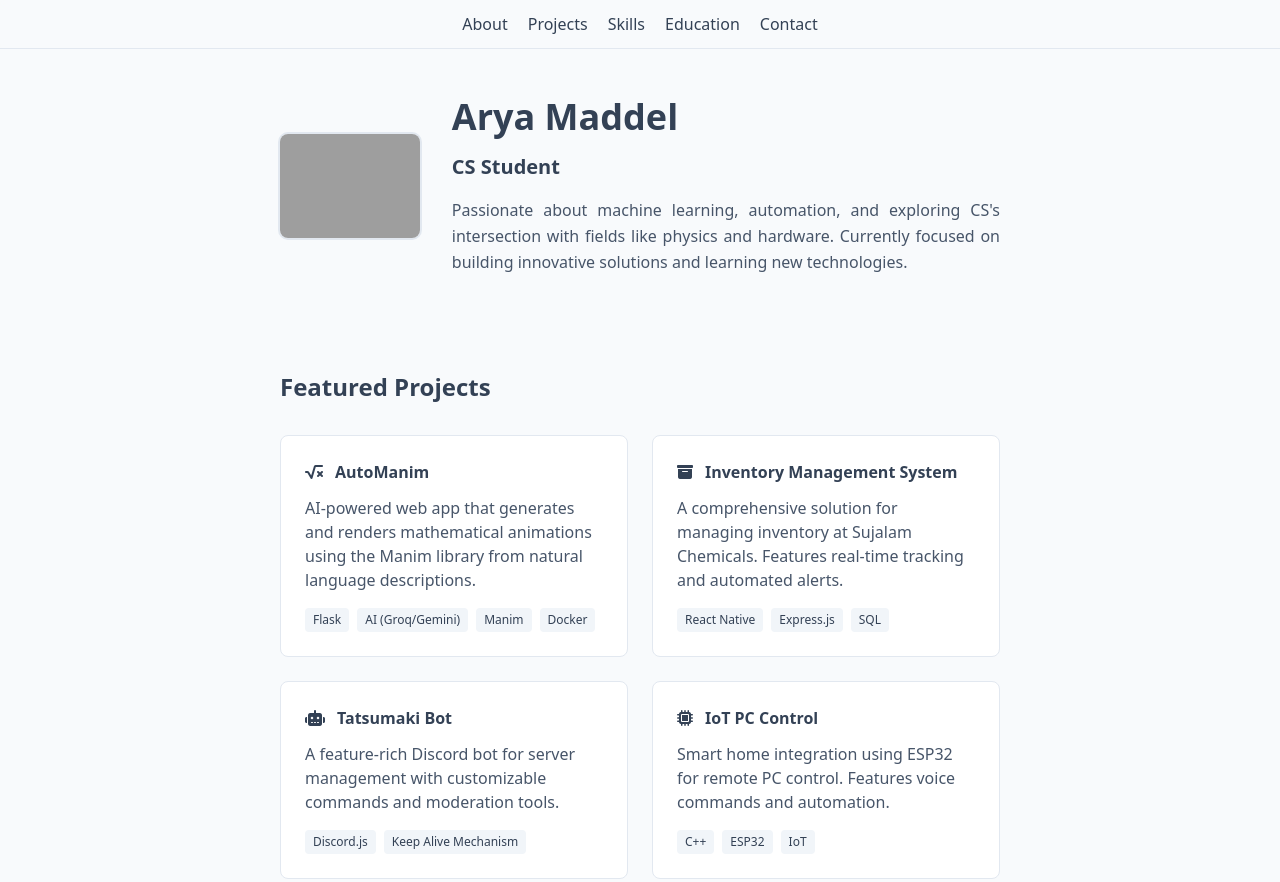
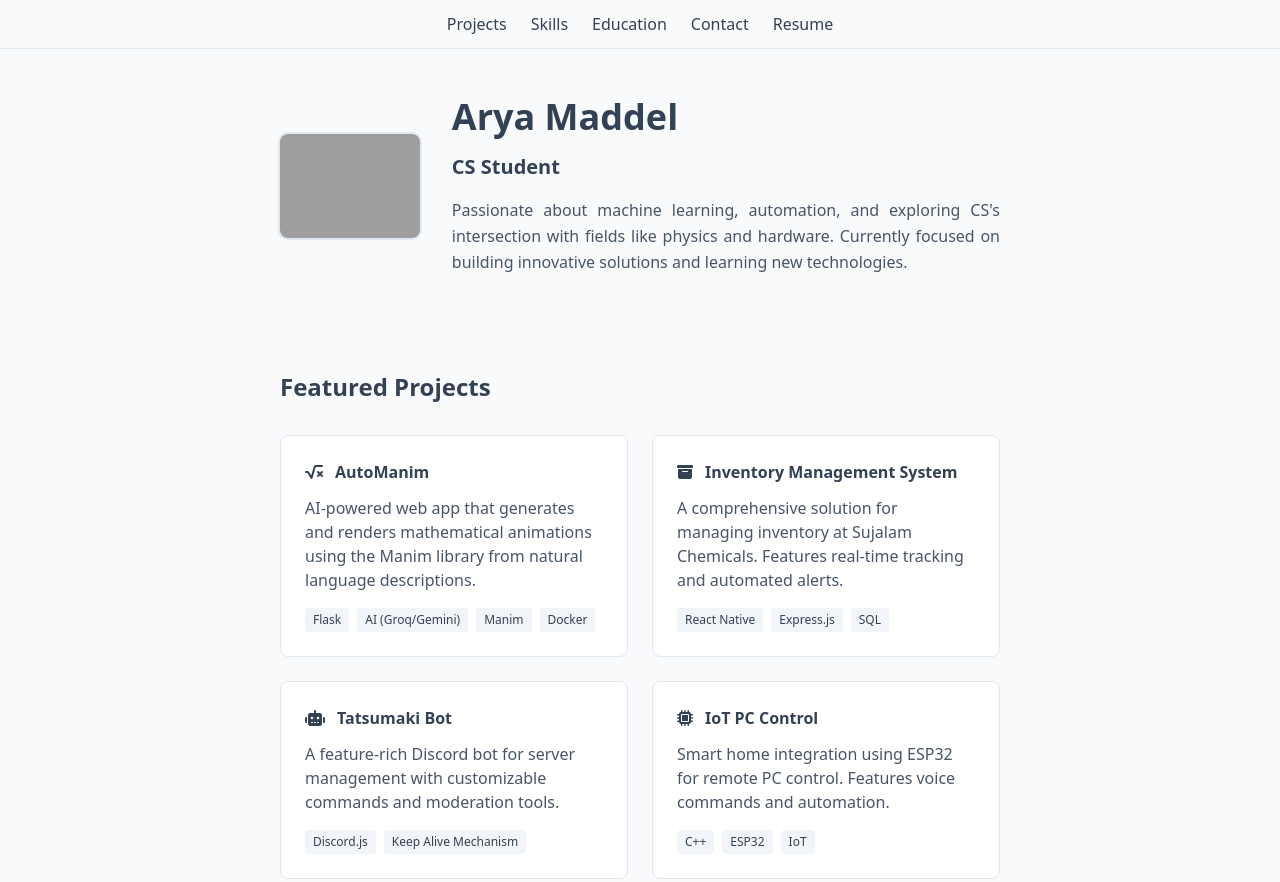
Before and after one commit to aryamaddel/aryamaddel.github.io, a plain HTML site: page index.html in a window 1280 px wide. Shown: the top 882 px of the page. Drawn offline with nearby package versions, Linux system fonts and the light colour scheme; grey boxes are pictures that could not be loaded.

Commit message:
refactor: update navigation menu to include resume link and adjust spacing

```diff
--- a/index.html
+++ b/index.html
@@ -63,14 +63,7 @@
       class="sticky top-0 bg-slate-50/80 backdrop-blur-sm border-b border-slate-200 z-50 dark:bg-slate-900/80 dark:border-slate-800"
     >
       <div class="max-w-5xl mx-auto px-6 py-3">
-        <ul class="flex gap-5 justify-center">
-          <li>
-            <a
-              href="#about"
-              class="hover:text-slate-900 transition-colors duration-200 dark:hover:text-white"
-              >About</a
-            >
-          </li>
+        <ul class="flex gap-4 md:gap-6 justify-center">
           <li>
             <a
               href="#projects"
@@ -97,6 +90,14 @@
               href="#contact"
               class="hover:text-slate-900 transition-colors duration-200 dark:hover:text-white"
               >Contact</a
+            >
+          </li>
+          <li>
+            <a
+              href="resume.pdf"
+              download
+              class="hover:text-slate-900 transition-colors duration-200 dark:hover:text-white"
+              >Resume</a
             >
           </li>
         </ul>
```
